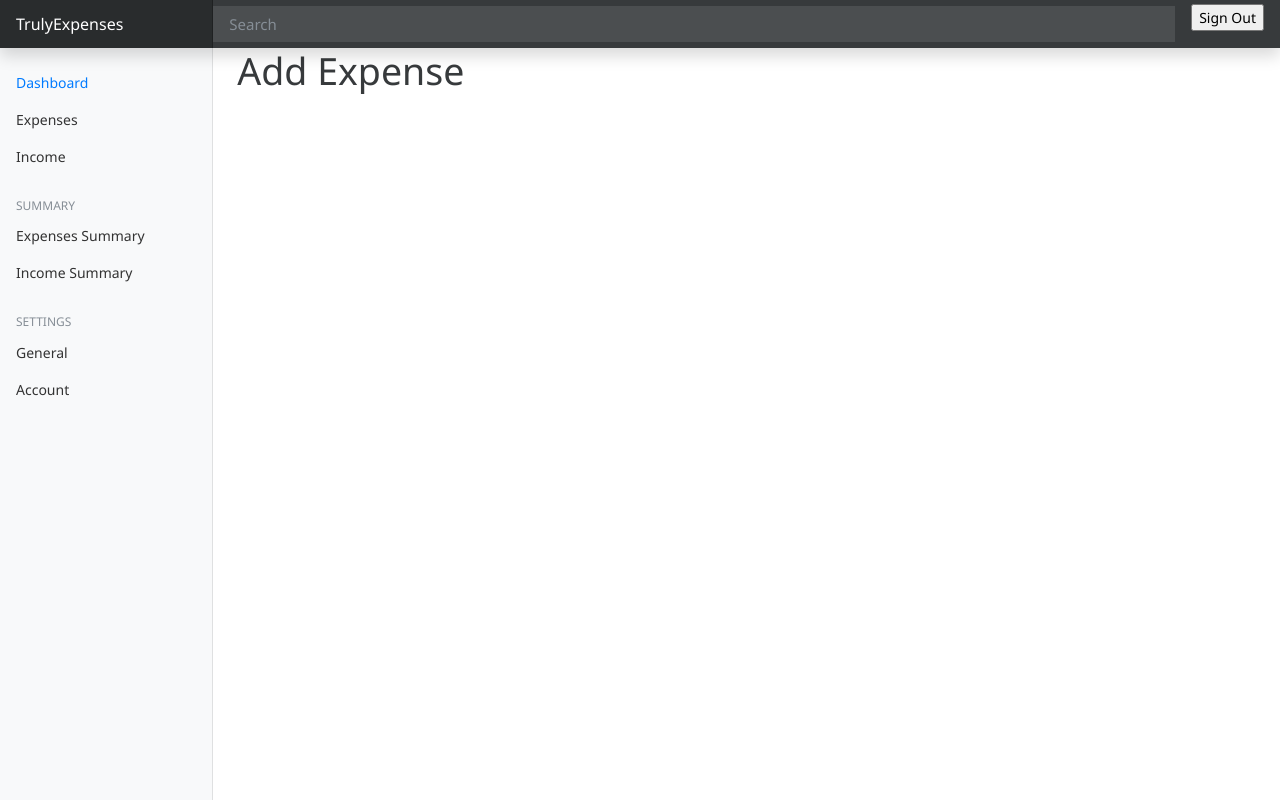
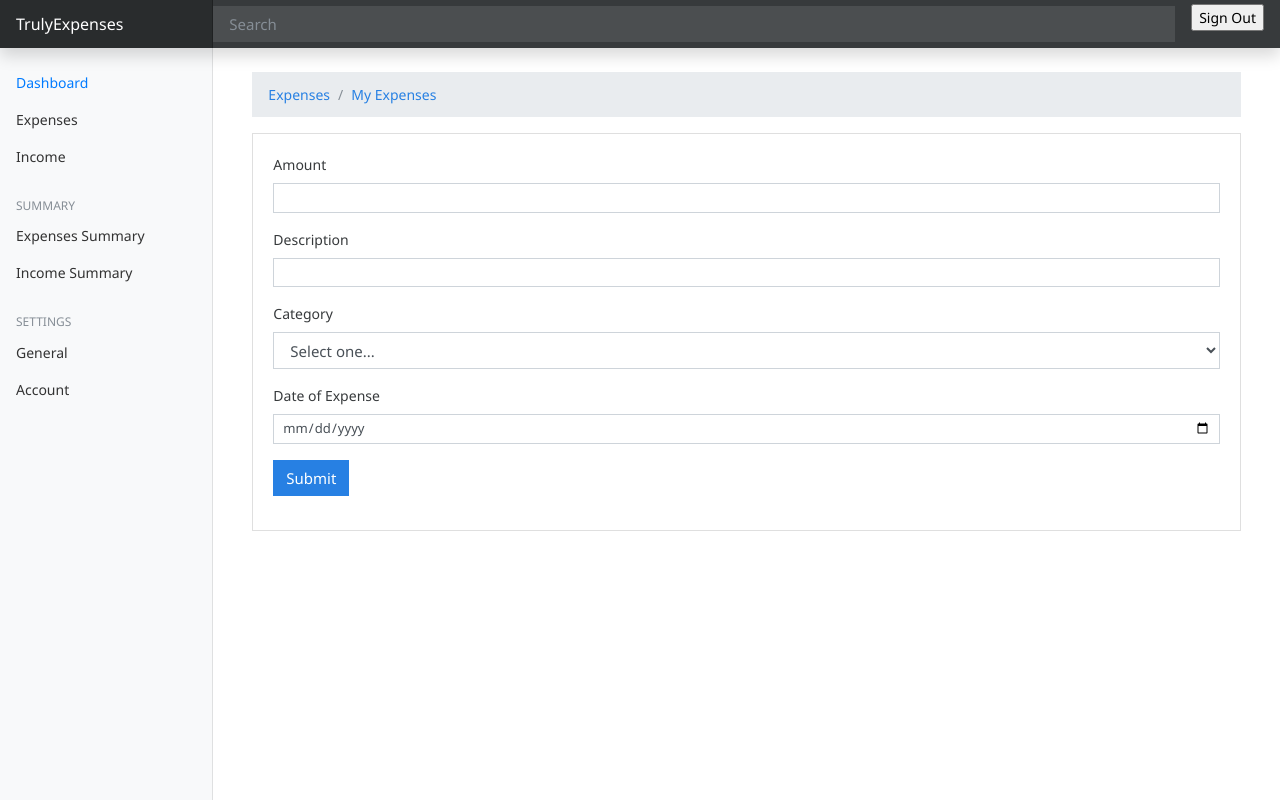
Before and after one commit to kylecollie/django-income-expense-website, a Django app: page /add-expense in a window 1280 px wide. Run offline with Django 4.2, Linux system fonts and the light colour scheme; data that the repository does not hold is empty; some libraries are stand-ins or nearby versions.

Commit message:
WIP: add exp form

```diff
--- a/expenseswebsite/expenses/views.py
+++ b/expenseswebsite/expenses/views.py
@@ -1,11 +1,25 @@
 from django.shortcuts import render
+from django.contrib import messages
 from django.contrib.auth.decorators import login_required
+from .models import Category, Expense
 
 # Create your views here.
 
 @login_required(login_url='/authentication/login')
 def index(request):
+    categories = Category.objects.all()
     return render(request, 'expenses/index.html')
 
 def add_expense(request):
-    return render(request, 'expenses/add_expense.html')
+    categories = Category.objects.all()
+    context = {
+        'categories': categories
+    }
+    return render(request, 'expenses/add_expense.html', context)
+
+    if request.method == 'POST':
+        amount = request.POST['amount']
+
+        if not amount:
+            messages.error(request, 'Amount is required')
+            return render(request, 'expenses/add_expense.html', context)
--- a/expenseswebsite/templates/expenses/add_expense.html
+++ b/expenseswebsite/templates/expenses/add_expense.html
@@ -1,5 +1,6 @@
 {% extends 'base.html' %}
 
+{% block content %}
 <div class="container mt-4">
     <nav aria-label="breadcrumb">
         <ol class="breadcrumb">
@@ -11,7 +12,9 @@
 
     <div class="card">
         <div class="card-body">
-            <form action="{% url 'expenses' %}" method="post">
+            <form action="{% url 'add-expenses' %}" method="post">
+                {% include 'partials/_messages.html' %}
+                {% csrf_token %}
                 <div class="form-group">
                     <label for="">Amount</label>
                     <input type="number" class="form-control form-control-sm" name="amount" id="amount">
@@ -22,10 +25,12 @@
                 </div>
                 <div class="form-group">
                     <label for="">Category</label>
-                    <select name="category" id="category">
-                        <option name="category" value="">1</option>
-                        <option name="category" value="">2</option>
-                        <option name="category" value="">3</option>
+                    <select class="form-control" name="category" id="category">
+                        <option name="category" value="">Select one...</option>
+                        {% for category in categories %}
+                        <option name="category" value="{{ category.name }}">{{ category.name }}</option>
+                        {% endfor %}
+
                     </select>
                 </div>
                 <div class="form-group">
@@ -39,8 +44,4 @@
 
 
 </div>
-
-
-{% block content %}
-<h1>Add Expense</h1>
 {% endblock %}
```
Also changed, not shown: README.md.
